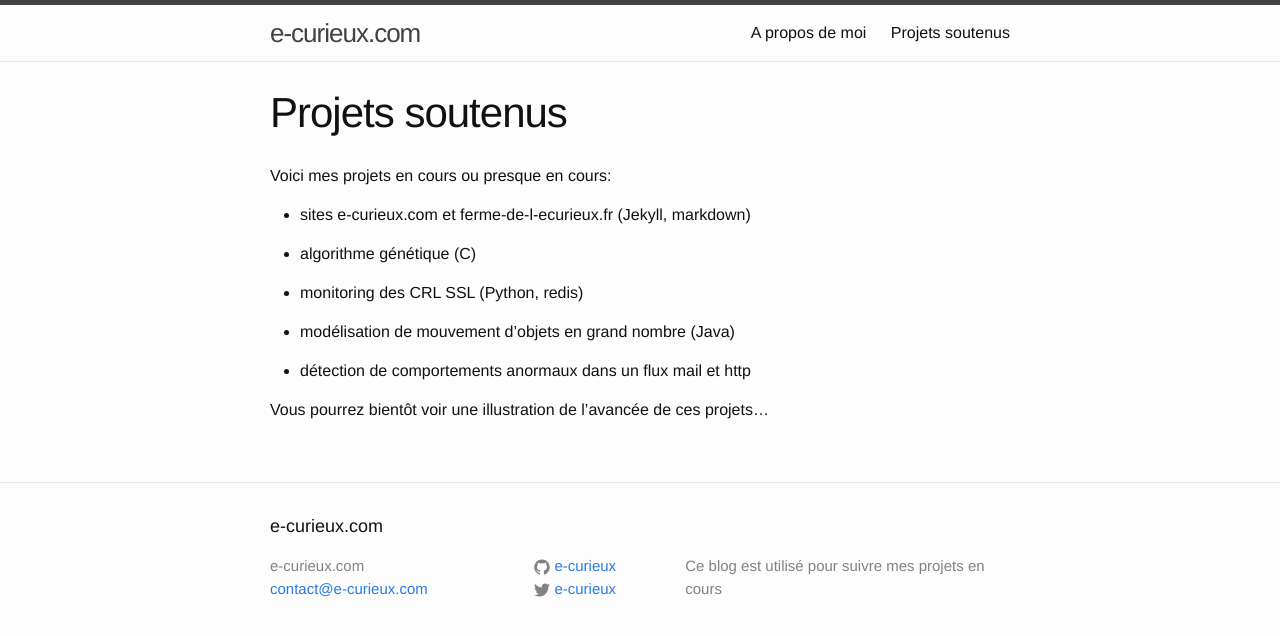
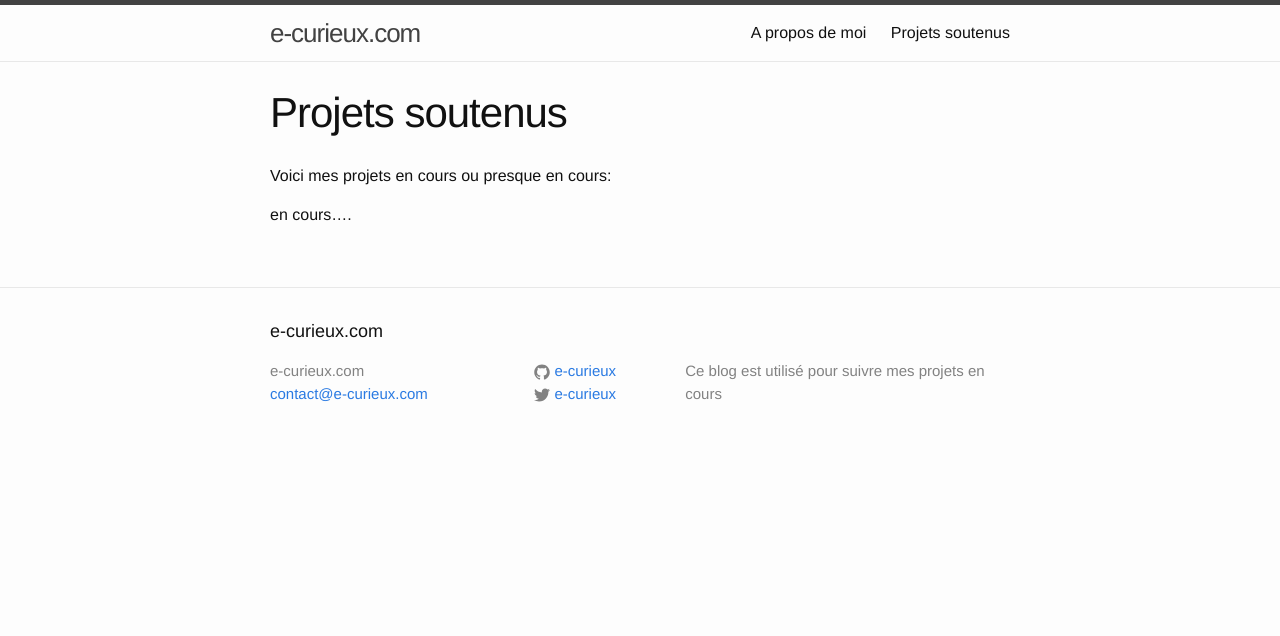
Before and after one commit to e-curieux/e-curieux.github.io, a Jekyll site: the page built from projets.md, in a window 1280 px wide. Shown: the top 636 px of the page. Built offline with Jekyll 4.4.1, drawn with Linux system fonts in a browser that asks for light colours.

Commit message:
21122015

```diff
--- a/projets.md
+++ b/projets.md
@@ -6,14 +6,4 @@ permalink: /projets/
 
 Voici mes projets en cours ou presque en cours:
 
-- sites e-curieux.com et ferme-de-l-ecurieux.fr (Jekyll, markdown)
-
-- algorithme génétique (C)
-
-- monitoring des CRL SSL (Python, redis)
-
-- modélisation de mouvement d'objets en grand nombre (Java)
-
-- détection de comportements anormaux dans un flux mail et http
-
-Vous pourrez bientôt voir une illustration de l'avancée de ces projets...
+en cours....
```
Also changed, not shown: about.md (+1 -3 lines).
